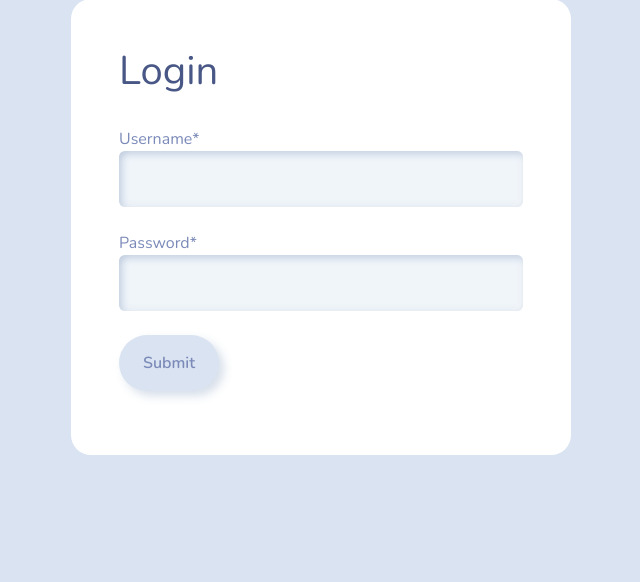
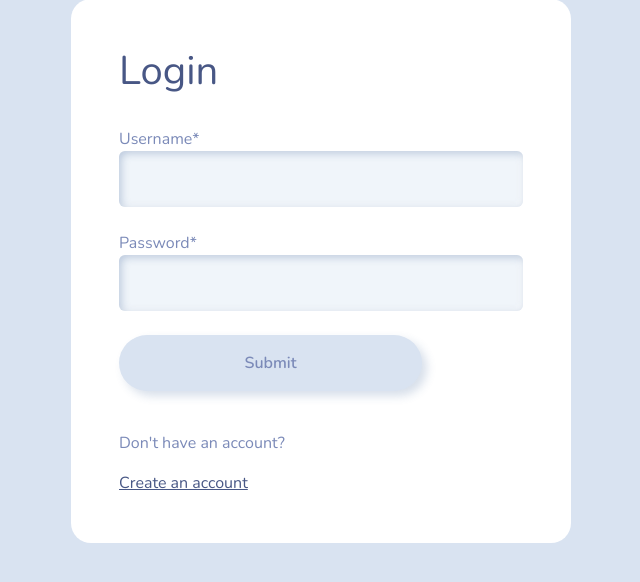
Before and after one commit to Skyknew/py, a Django app: page /my-login in a window 1280 px wide. Shown: the part 25-607 px from the top of the page, without its empty margins (319-959 px from the left). Run offline with Django 4.2, Linux system fonts and the light colour scheme; some libraries are stand-ins or nearby versions.

Commit message:
Updated styling

```diff
--- a/atc/Test1/templates/test1/my-login.html
+++ b/atc/Test1/templates/test1/my-login.html
@@ -38,15 +38,19 @@
 
             <br>
 
-            <input class="btn btn-primary" type="submit" value="Submit" />
+            <input class="btn btn-primary w-75" type="submit" value="Submit" />
 
             <br>
 
         </form>
 
+        <br>
+
+        <p> Don't have an account? </p> <a href="{% url 'register' %}"> Create an account </a>
+
     </div>
 
-
+    <br>
 
     <script src="{% static 'js/app.js' %}"> </script>
 
```
